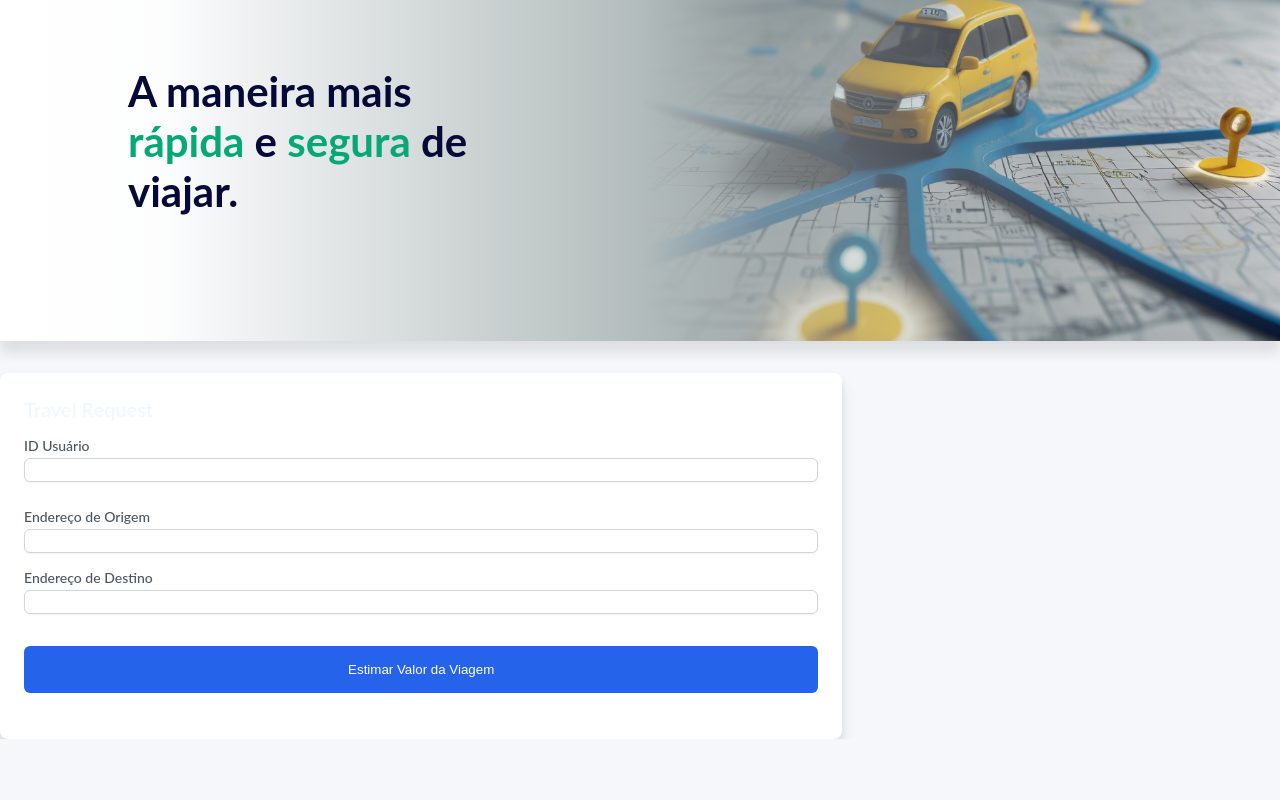
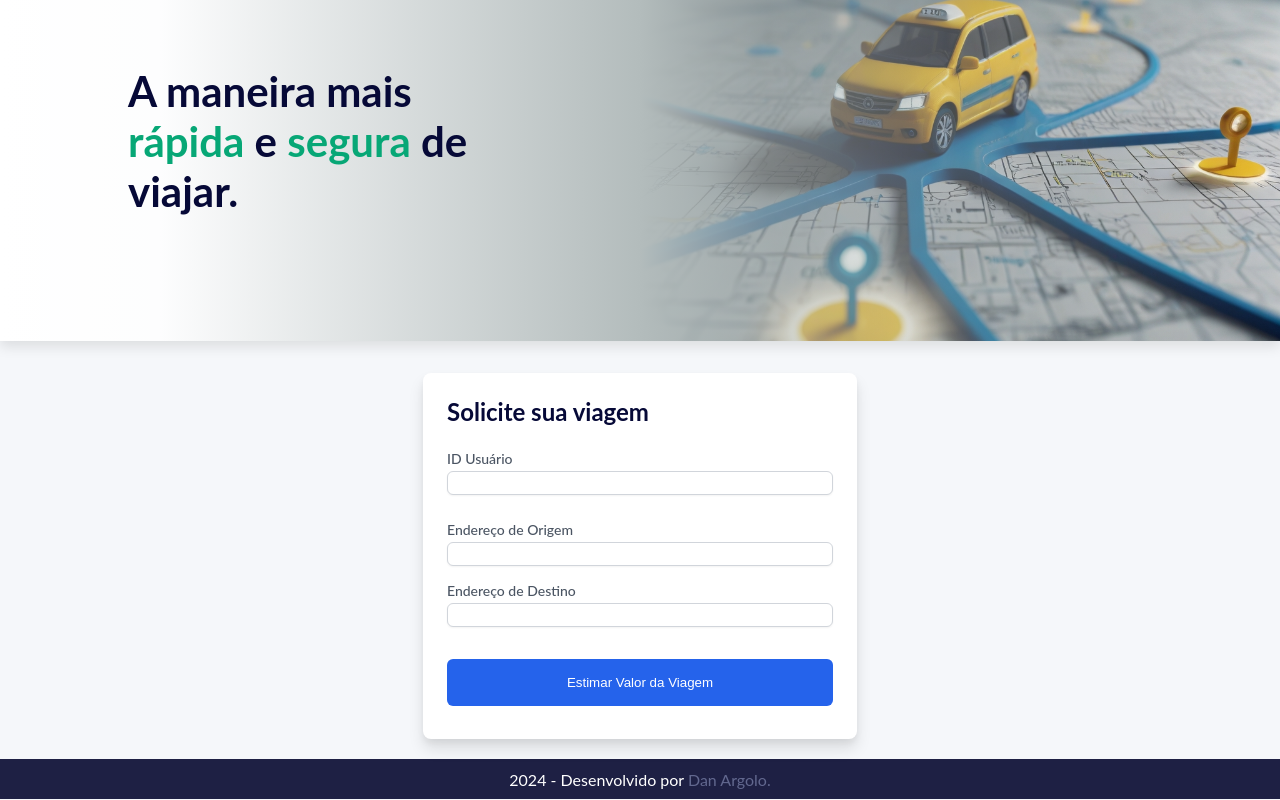
Before and after one commit to danargolo/shopper_teste, a React (Vite) app in the folder front/: page /travel in a window 1280 px wide. Shown: the part 170-970 px from the top of the page. Before the commit the page ends 909 px from the top, so only its background shows below. Built offline with nearby package versions, Linux system fonts and the light colour scheme.

Commit message:
feat: implements footer and styles

```diff
--- a/front/src/App.css
+++ b/front/src/App.css
@@ -1,5 +1,3 @@
-/* #root {
-  margin: 0 auto;
-  padding: 2rem;
-  text-align: center;
-} */
+#root {
+ width: 100%;
+}
--- a/front/src/App.tsx
+++ b/front/src/App.tsx
@@ -2,12 +2,14 @@ import "./App.css";
 import { Header } from "./components/Header";
 import { RenderComponent } from "./components/RenderComponent";
 import { Loader } from "./components/Loader";
+import { Footer } from "./components/Footer";
 
 function App() {
   return (
     <>
       <Header />
       <RenderComponent />
+      <Footer />
       {/* <Routes>
         <Route path="/" element={<TravelForms />} />
         <Route path="/travel" element={<TravelOptions />} />
--- /dev/null
+++ b/front/src/components/Footer/index.tsx
@@ -0,0 +1,15 @@
+import "./styles.css";
+
+export const Footer = (): React.JSX.Element => (
+  <footer id="footer">
+    <p id="footer-text">
+      2024 - Desenvolvido por {''}
+      <a
+      href="https://www.linkedin.com/in/danargolo"
+        target="_blank"
+      >
+        Dan Argolo.
+      </a>
+    </p>
+  </footer>
+);
--- /dev/null
+++ b/front/src/components/Footer/styles.css
@@ -0,0 +1,18 @@
+#footer {
+  display: flex;
+  align-items: center;
+  justify-content: center;
+  width: 100%;
+  height: 40px;
+  background-color: #1E2044;
+  margin-top: auto;
+}
+
+a {
+  text-decoration: none;
+  color: #62688f;
+}
+
+#footer-text {
+  color: #FFFFFF;
+}
--- a/front/src/components/Hero/styles.css
+++ b/front/src/components/Hero/styles.css
@@ -2,7 +2,7 @@
   width: 100%;
   display: flex;
   margin-bottom: 2rem;
-  box-shadow: 0 12px 12px rgba(0, 0, 0, 0.1);
+  box-shadow: 0 6px 12px rgba(0, 0, 0, 0.1);
 }
 
 #hero-img {
--- a/front/src/components/TravelForms/index.tsx
+++ b/front/src/components/TravelForms/index.tsx
@@ -104,8 +104,9 @@ export const TravelForms = (): React.JSX.Element => {
   return (
     <>
       <Hero />
-      <div className="form-travel-container">
-        <h2 className="tittle">Travel Request</h2>
+      <section id="travel-forms">
+      <div id="form-travel-container">
+        <h2 className="tittle">Solicite sua viagem</h2>
         <form>
           <div>
             <label htmlFor="customer_id">ID Usuário</label>
@@ -181,6 +182,7 @@ export const TravelForms = (): React.JSX.Element => {
           </button>
         </form>
       </div>
+      </section>
       {throwError && <ErrorHandler />}
     </>
   );
--- a/front/src/components/TravelForms/styles.css
+++ b/front/src/components/TravelForms/styles.css
@@ -1,3 +1,13 @@
+#travel-forms {
+  display: flex;
+  flex-direction: column;
+  justify-content: center;
+  align-items: center;
+  margin: 20px;
+}
+
+
+
 label {
   display: block;
   font-size: 0.875rem;
@@ -5,20 +15,10 @@ label {
   color: #4B5563;
 }
 
-/* input::-webkit-outer-spin-button,
-input::-webkit-inner-spin-button {
-  -webkit-appearance: none;
-  margin: 0;
-}
-
-input[type=number] {
-  -moz-appearance: textfield;
-} */
-
-
 form {
   display: flex;
   flex-direction: column;
+  min-height: 350px;
   gap: 1rem;
 
   & > div {
@@ -28,21 +28,29 @@ form {
   }
 }
 
-.tittle {
+/* .tittle {
   font-size: 1.5rem;
   font-weight: 700;
   margin-bottom: 1.5rem;
-  color: #1F2937;
-}
+  color: #060937;
+} */
 
-.form-travel-container {
-  width: 842.4px;
+#form-travel-container {
+  display: flex;
+  flex-direction: column;
+  width: 35%;
   height: 366px;
   background-color: #FFFFFF;
   padding: 1.5rem;
   border-radius: 0.5rem;
   box-shadow: 0 10px 15px rgba(0, 0, 0, 0.1), 0 4px 6px rgba(0, 0, 0, 0.05);
 
+}
+
+@media (max-width: 780px) {
+  #form-travel-container {
+    width: 60%;
+  }
 }
 
 .input-travel {
--- a/front/src/components/TravelHistory/styles.css
+++ b/front/src/components/TravelHistory/styles.css
@@ -1,9 +1,9 @@
-.tittle {
+/* .tittle {
   font-size: 1.5rem;
   font-weight: 700;
   margin-bottom: 1.5rem;
   color: aliceblue;
-}
+} */
 
 .data-container {
   background-color: #FFFFFF;
--- a/front/src/components/TravelOptions/styles.css
+++ b/front/src/components/TravelOptions/styles.css
@@ -8,11 +8,11 @@
   justify-content: center;
 }
 
-.tittle {
+/* .tittle {
   font-size: 1.25rem;
   font-weight: 600;
   margin-bottom: 1rem;
-}
+} */
 
 .driver-card {
   display: flex;
--- a/front/src/index.css
+++ b/front/src/index.css
@@ -7,6 +7,8 @@
 }
 
 body {
+  display: flex;
+  min-height: 100vh;
   font-family: Lato, Calibri, sans-serif;
   background-color: #F5F7FA;
 }
@@ -41,3 +43,10 @@ button {
 a {
   color: inherit;
 }
+
+.tittle {
+  font-size: 1.5rem;
+  font-weight: 700;
+  margin-bottom: 1.5rem;
+  color: #060937;
+}
```
